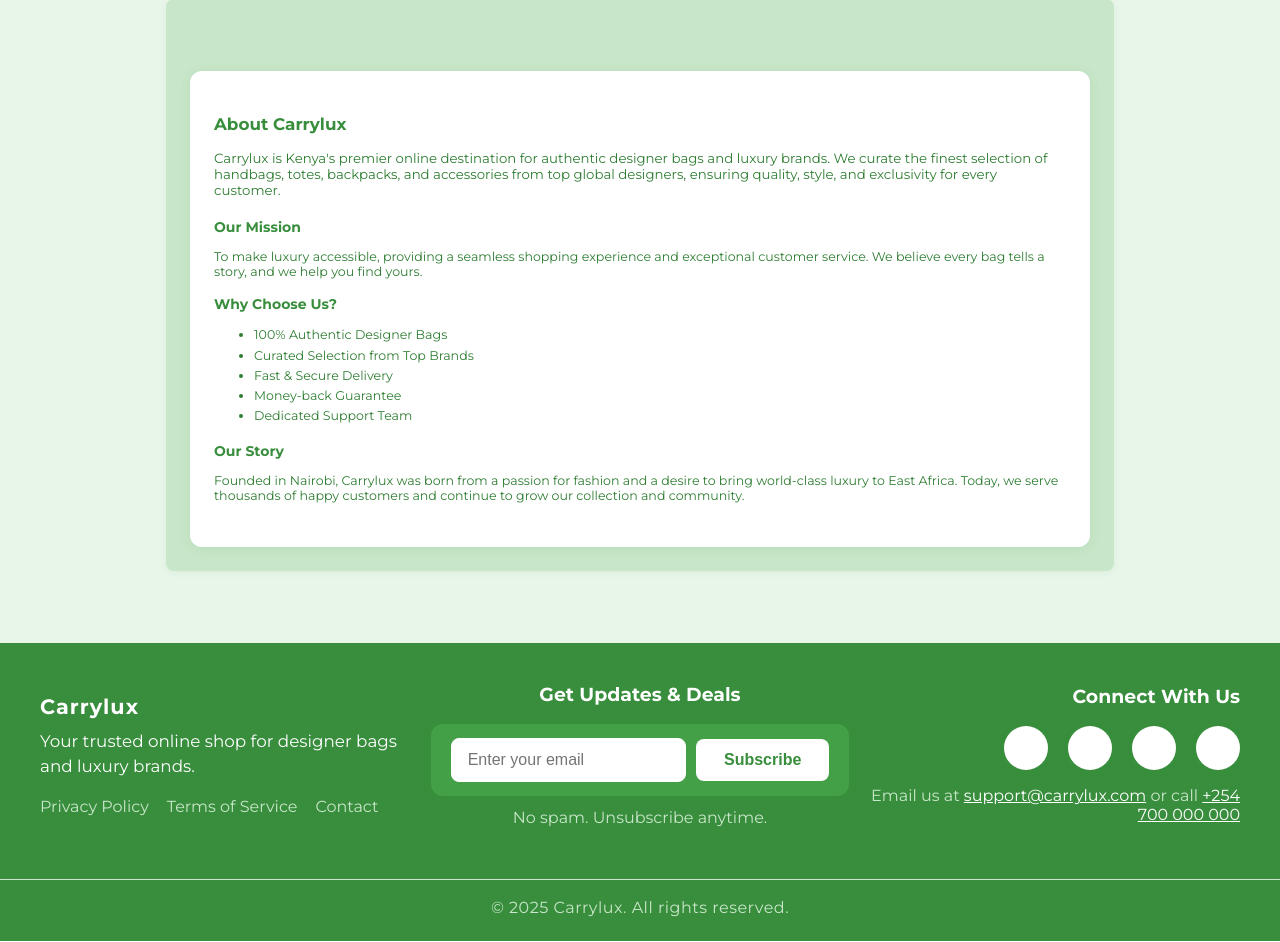
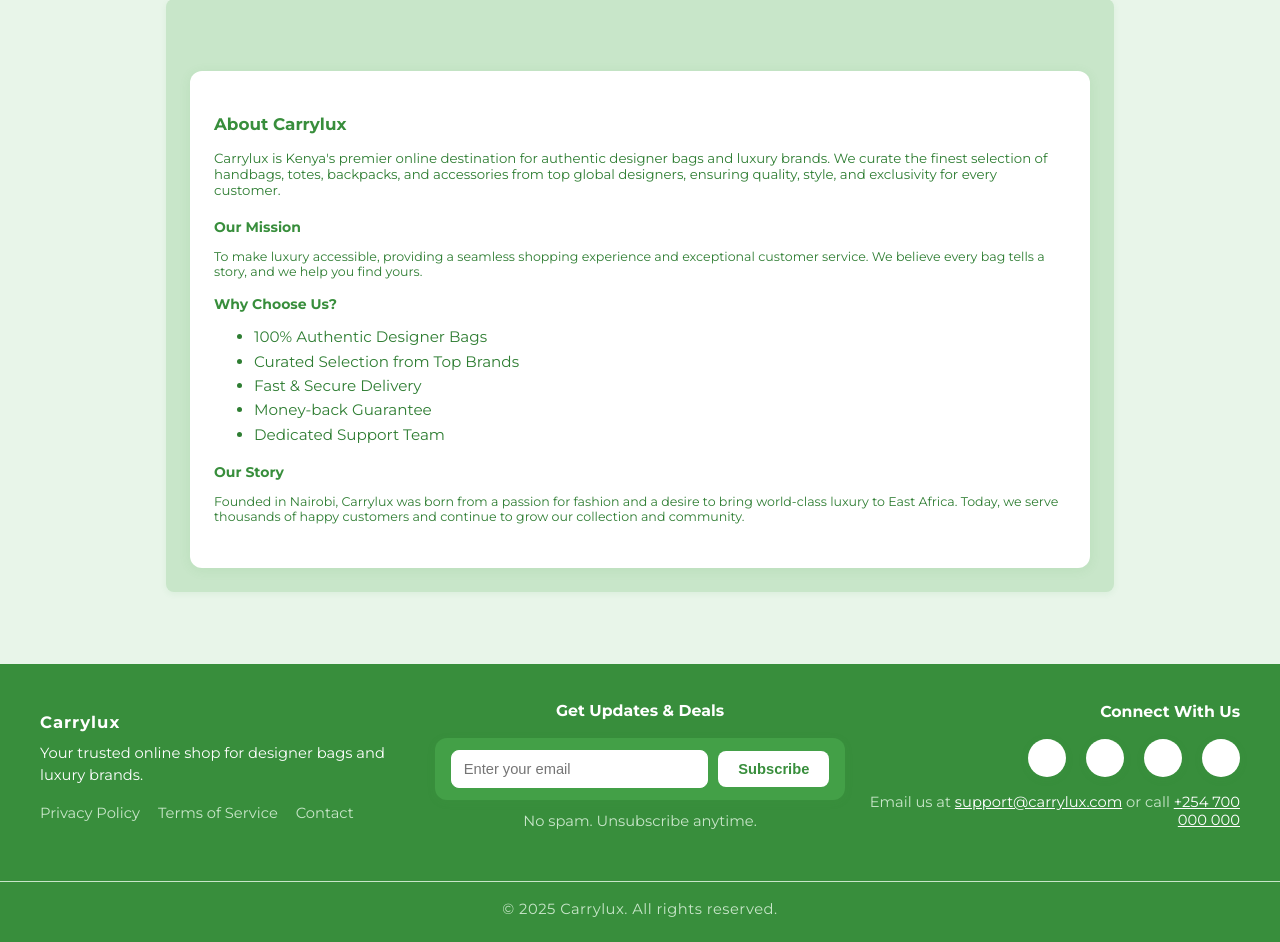
Before and after one commit to WangilaPrish/carrylux, a Django app: page /about/ in a window 1280 px wide. Shown: the part 90-1032 px from the top of the page. Run offline with Django 5.2, Linux system fonts and the light colour scheme.

Commit message:
Refactor footer and subscription styles for improved consistency and readability

```diff
--- a/shop/templates/base.html
+++ b/shop/templates/base.html
@@ -13,6 +13,27 @@
             min-height: 100vh;
             display: flex;
             flex-direction: column;
+            font-size: 15px;
+        }
+
+        h1, .main-title {
+            font-size: 2rem;
+        }
+
+        h2 {
+            font-size: 1.3rem;
+        }
+
+        h3 {
+            font-size: 1.1rem;
+        }
+
+        p, li, .description {
+            font-size: 0.95rem;
+        }
+
+        .navbar, .footer {
+            font-size: 1rem;
         }
 
         .navbar {
@@ -75,56 +96,56 @@
             style="max-width:1200px;margin:auto;display:flex;flex-wrap:wrap;justify-content:space-between;align-items:center;gap:32px;">
             <div
                 style="flex:1;min-width:220px;text-align:left;display:flex;flex-direction:column;justify-content:center;">
-                <p style="margin:0;font-size:1.3em;font-weight:700;letter-spacing:1px;">Carrylux</p>
-                <p style="margin:10px 0 0 0;font-size:1.05em;line-height:1.5;">Your trusted online shop for designer
+                <p style="margin:0;font-size:1.1em;font-weight:700;letter-spacing:1px;">Carrylux</p>
+                <p style="margin:10px 0 0 0;font-size:0.98em;line-height:1.5;">Your trusted online shop for designer
                     bags and luxury brands.</p>
                 <div style="margin-top:18px;display:flex;flex-wrap:wrap;gap:18px;">
-                    <a href="#" style="color:#c8e6c9;text-decoration:none;font-size:1em;">Privacy Policy</a>
-                    <a href="#" style="color:#c8e6c9;text-decoration:none;font-size:1em;">Terms of Service</a>
-                    <a href="#" style="color:#c8e6c9;text-decoration:none;font-size:1em;">Contact</a>
+                    <a href="#" style="color:#c8e6c9;text-decoration:none;font-size:0.98em;">Privacy Policy</a>
+                    <a href="#" style="color:#c8e6c9;text-decoration:none;font-size:0.98em;">Terms of Service</a>
+                    <a href="#" style="color:#c8e6c9;text-decoration:none;font-size:0.98em;">Contact</a>
                 </div>
             </div>
             <div
                 style="flex:1;min-width:260px;text-align:center;display:flex;flex-direction:column;align-items:center;justify-content:center;">
-                <h2 style="color:#fff;font-size:1.18em;font-weight:700;margin-bottom:18px;">Get Updates &amp; Deals</h2>
+                <h2 style="color:#fff;font-size:1.05em;font-weight:700;margin-bottom:18px;">Get Updates &amp; Deals</h2>
                 <form
-                    style="display:flex;justify-content:center;align-items:center;background:#43a047;padding:14px 20px;border-radius:12px;box-shadow:0 2px 8px rgba(67,160,71,0.10);gap:10px;width:100%;max-width:400px;">
+                    style="display:flex;justify-content:center;align-items:center;background:#43a047;padding:12px 16px;border-radius:12px;box-shadow:0 2px 8px rgba(67,160,71,0.10);gap:10px;width:100%;max-width:400px;">
                     <input type="email" placeholder="Enter your email" required
-                        style="padding:12px 16px;border-radius:8px;border:1px solid #fff;font-size:1em;flex:1;min-width:120px;">
+                        style="padding:10px 12px;border-radius:8px;border:1px solid #fff;font-size:0.98em;flex:1;min-width:120px;">
                     <button type="submit"
-                        style="background:#fff;color:#388e3c;padding:12px 28px;border:none;border-radius:8px;font-size:1em;font-weight:700;cursor:pointer;transition:background 0.2s;">Subscribe</button>
+                        style="background:#fff;color:#388e3c;padding:10px 20px;border:none;border-radius:8px;font-size:0.98em;font-weight:700;cursor:pointer;transition:background 0.2s;">Subscribe</button>
                 </form>
-                <p style="color:#c8e6c9;font-size:1em;margin-top:12px;">No spam. Unsubscribe anytime.</p>
+                <p style="color:#c8e6c9;font-size:0.98em;margin-top:12px;">No spam. Unsubscribe anytime.</p>
             </div>
             <div
                 style="flex:1;min-width:220px;text-align:right;display:flex;flex-direction:column;align-items:flex-end;justify-content:center;">
-                <h2 style="color:#fff;font-size:1.18em;font-weight:700;margin-bottom:18px;">Connect With Us</h2>
+                <h2 style="color:#fff;font-size:1.05em;font-weight:700;margin-bottom:18px;">Connect With Us</h2>
                 <div style="display:flex;gap:20px;">
                     <a href="#" title="Facebook"
-                        style="background:#fff;color:#388e3c;border-radius:50%;width:44px;height:44px;display:flex;align-items:center;justify-content:center;font-size:1.7em;box-shadow:0 2px 8px rgba(67,160,71,0.10);transition:background 0.2s;outline:none;border:none;">
+                        style="background:#fff;color:#388e3c;border-radius:50%;width:38px;height:38px;display:flex;align-items:center;justify-content:center;font-size:1.3em;box-shadow:0 2px 8px rgba(67,160,71,0.10);transition:background 0.2s;outline:none;border:none;">
                         <i class="fab fa-facebook-f"></i>
                     </a>
                     <a href="#" title="Twitter"
-                        style="background:#fff;color:#388e3c;border-radius:50%;width:44px;height:44px;display:flex;align-items:center;justify-content:center;font-size:1.7em;box-shadow:0 2px 8px rgba(67,160,71,0.10);transition:background 0.2s;outline:none;border:none;">
+                        style="background:#fff;color:#388e3c;border-radius:50%;width:38px;height:38px;display:flex;align-items:center;justify-content:center;font-size:1.3em;box-shadow:0 2px 8px rgba(67,160,71,0.10);transition:background 0.2s;outline:none;border:none;">
                         <i class="fab fa-twitter"></i>
                     </a>
                     <a href="#" title="Instagram"
-                        style="background:#fff;color:#388e3c;border-radius:50%;width:44px;height:44px;display:flex;align-items:center;justify-content:center;font-size:1.7em;box-shadow:0 2px 8px rgba(67,160,71,0.10);transition:background 0.2s;outline:none;border:none;">
+                        style="background:#fff;color:#388e3c;border-radius:50%;width:38px;height:38px;display:flex;align-items:center;justify-content:center;font-size:1.3em;box-shadow:0 2px 8px rgba(67,160,71,0.10);transition:background 0.2s;outline:none;border:none;">
                         <i class="fab fa-instagram"></i>
                     </a>
                     <a href="#" title="WhatsApp"
-                        style="background:#fff;color:#388e3c;border-radius:50%;width:44px;height:44px;display:flex;align-items:center;justify-content:center;font-size:1.7em;box-shadow:0 2px 8px rgba(67,160,71,0.10);transition:background 0.2s;outline:none;border:none;">
+                        style="background:#fff;color:#388e3c;border-radius:50%;width:38px;height:38px;display:flex;align-items:center;justify-content:center;font-size:1.3em;box-shadow:0 2px 8px rgba(67,160,71,0.10);transition:background 0.2s;outline:none;border:none;">
                         <i class="fab fa-whatsapp"></i>
                     </a>
                 </div>
-                <p style="color:#c8e6c9;font-size:1em;margin-top:16px;">Email us at <a
+                <p style="color:#c8e6c9;font-size:0.98em;margin-top:16px;">Email us at <a
                         href="mailto:support@carrylux.com"
                         style="color:#fff;text-decoration:underline;">support@carrylux.com</a> or call <a
                         href="tel:+254700000000" style="color:#fff;text-decoration:underline;">+254 700 000 000</a></p>
             </div>
         </div>
         <div
-            style="margin-top:36px;border-top:1px solid #c8e6c9;padding-top:18px;text-align:center;font-size:1em;color:#c8e6c9;letter-spacing:0.5px;">
+            style="margin-top:36px;border-top:1px solid #c8e6c9;padding-top:18px;text-align:center;font-size:0.98em;color:#c8e6c9;letter-spacing:0.5px;">
             &copy; {{ now|default:2025 }} Carrylux. All rights reserved.
         </div>
     </footer>
```
